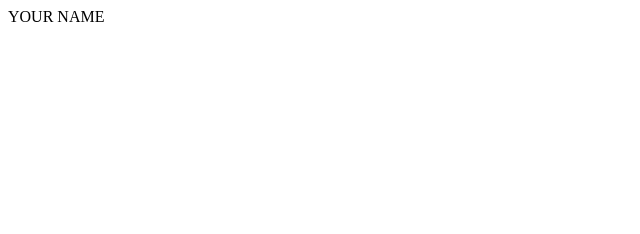
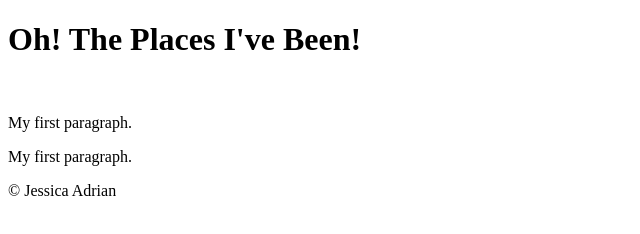
Before and after one commit to e11ie/html-me-something, a plain HTML site: page index.html in a window 1280 px wide. Shown: the whole page, without its empty margins (0-640 px from the left). Drawn offline with Linux system fonts and the light colour scheme.

Commit message:
added required html tags and planned content

```diff
--- a/index.html
+++ b/index.html
@@ -1 +1,27 @@
-<p>YOUR NAME</p>
+<!DOCTYPE html>
+<htm lang="en">
+	<head>
+		<meta charset="utf-8">
+    	<title>Oh! The Places I've Been!</title>
+    	<!--
+    	<link rel="stylesheet" href="main.css">
+    -->
+	</head>
+	<body>
+		<header>
+			<h1>Oh! The Places I've Been!</h1>
+		</header>
+		<main>
+			<article>
+				<img>
+				<p>My first paragraph.</p>
+			</article>
+			<article>
+				<p>My first paragraph.</p>
+			</article>
+		</main>
+		<footer>
+			<p>&copy; Jessica Adrian</p>
+		</footer>
+	</body>
+</html>
```
Also changed, not shown: planning-content.txt (added).
